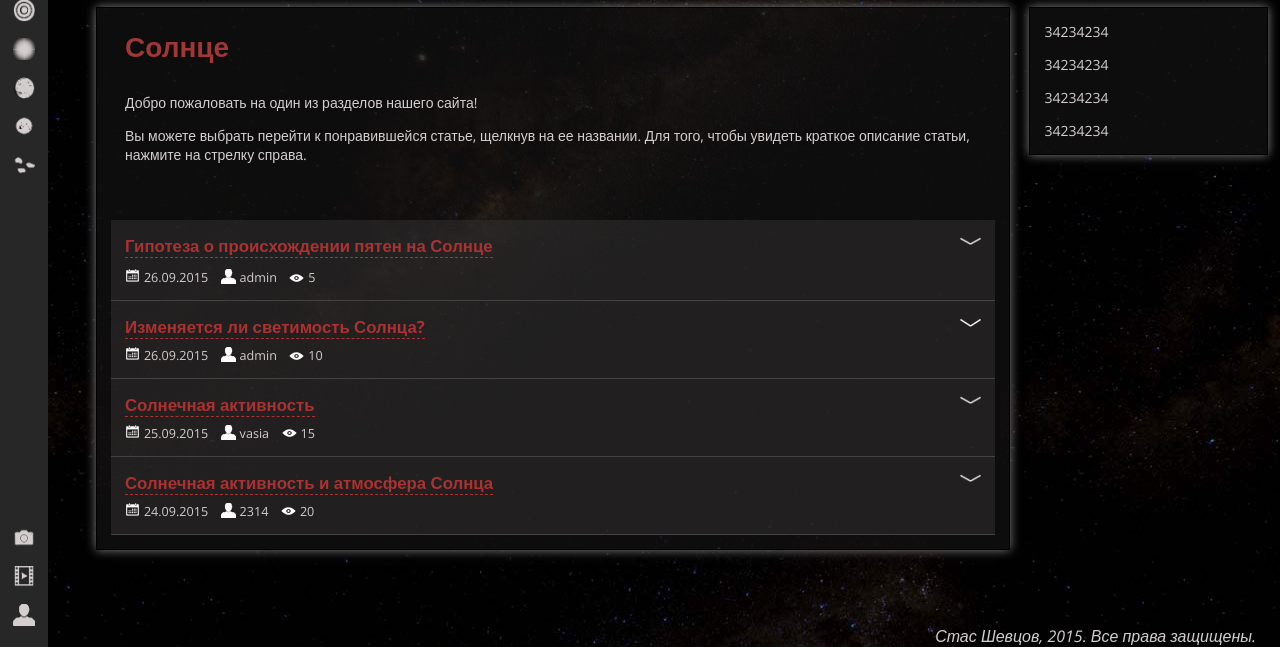
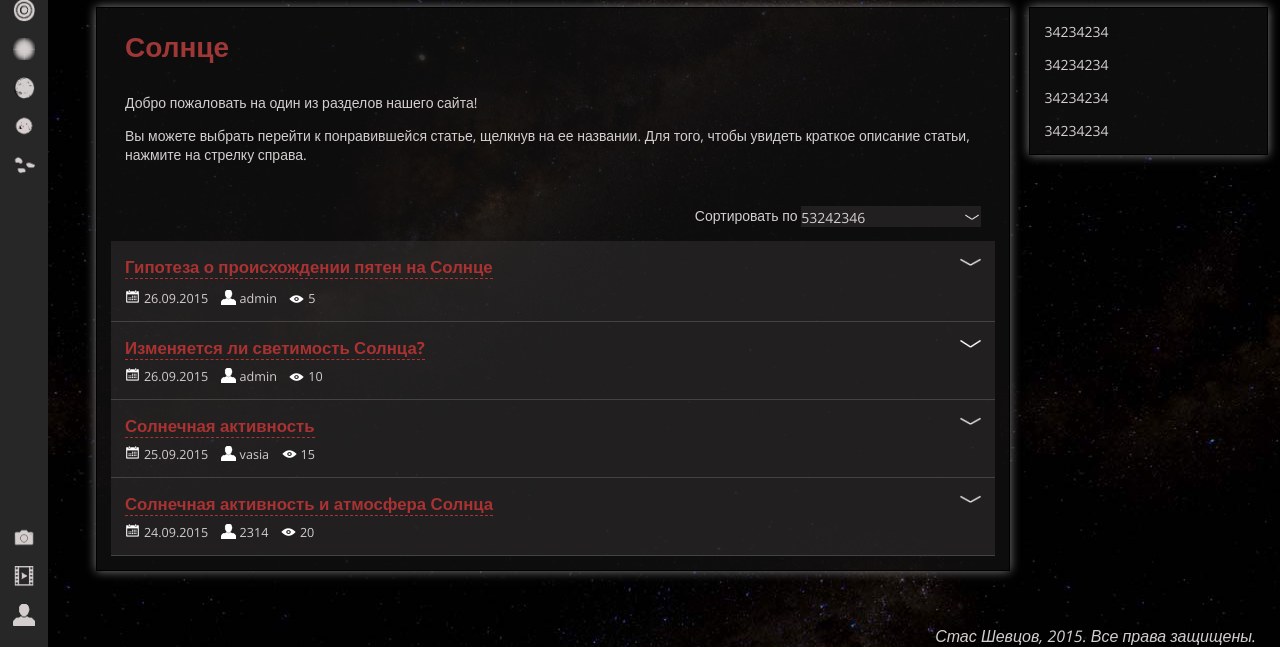
Before and after one commit to blurrybloop/planetsbook, a PHP site: page /read.php in a window 1280 px wide. Shown: the part 153-800 px from the top of the page. Run offline with PHP 8.4, Linux system fonts and the light colour scheme.

Commit message:
комбобокс

```diff
--- a/css/main.css
+++ b/css/main.css
@@ -76,7 +76,12 @@ h1{
 }
 
 .sidebar.expanded .expand {
+    -moz-transform: scale(-1, 1);
+    -webkit-transform: scale(-1, 1);
+    -o-transform: scale(-1, 1);
     transform: scale(-1, 1);
+    filter: FlipH;
+    -ms-filter: "FlipH";
 }
 
 .items > *{
@@ -279,7 +284,7 @@ article{
 
 .desc{
 	white-space: normal;
-	margin: 2em 1em 4em;
+	margin: 2em 1em 2em;
 }
 
 .updown label > img {
@@ -309,7 +314,12 @@ background: url(/img/calender.png) 0 0 no-repeat;
 }
 
 .updown >input[type]:checked + div>label > img{
-	transform: scale(1, -1);
+	-moz-transform: scale(1,-1);
+    -webkit-transform: scale(1, -1);
+    -o-transform: scale(1, -1);
+    transform: scale(1, -1);
+    filter: FlipV;
+    -ms-filter: "FlipV";
 }
 
 
@@ -319,3 +329,79 @@ aside{
     top:0;
     width: 20%;
 }
+
+.combobox{
+    margin-top: 1em;
+    display: inline-block;
+    background-color: rgba(53, 51, 51, .5);
+}
+
+.combobox > div{
+        width: 100%;
+   display: inline-block;
+     position: absolute;
+
+}
+
+.combobox > .options{
+    margin-top: -1em;
+    visibility: hidden;
+    opacity: 0;
+    transition: all .5s;
+       display: block;
+       position: absolute;
+       text-align: left;
+}
+
+.combobox > input[type=checkbox]:checked + .options{
+    margin-top: 0;
+    visibility: visible;
+    opacity: 1;
+}
+
+.combobox > .combohead{
+    display: inline-block;
+    position: relative;
+    visibility: visible;
+      text-align: left;
+        vertical-align: middle;
+}
+
+.combobox > .combohead > div{
+    display: inline-block;
+}
+
+.combobox > div > div{
+
+    padding-right: .5em;
+}
+
+.combobox > .options > div{
+    display: block;
+}
+
+.combobox > div> .arrow{
+    cursor: pointer;
+   position: absolute;
+right:.1em;
+top:0;
+bottom:0;
+    margin-left: 1em;
+    width: 1em;
+    padding-right: 0;
+    margin-right:0;
+     /*background: url(/img/down_arrow.png) no-repeat center;
+    -moz-background-size: 100%; /* Firefox 3.6+ */
+    /*-webkit-background-size: 100%; /* Safari 3.1+ и Chrome 4.0+ */
+    /*-o-background-size: 100%; /* Opera 9.6+ */
+    /*background-size: 100%; /* Современные браузеры */*/*/*/
+}
+
+.arrow > img{
+    top:0;
+    bottom: 0;
+    margin-top: auto;
+    margin-bottom: auto;
+    position: absolute;
+    width: 100%;
+}
--- a/read.php
+++ b/read.php
@@ -39,7 +39,22 @@
                 </header>
                <p>Фотосфера - самый нижний слой атмосферы Солнца, в котором температура довольно быстро убывает от 8000 до 4000 К. Следствием конвективного движения вещества в верхних слоях Солнца является своеобразный вид фотосферы - грануляция. Фотосфера как бы состоит из отдельных зерен - гранул, размеры которых составляют в среднем несколько сотен (до 1000) километров. Гранула- это поток горячего газа, поднимающийся вверх. В темных промежутках между гранулами находится более холодный газ, опускающийся вниз. Каждая гранула существует всего 5-10 мин, затем на ее месте появляется новая, которая отличается от прежней по форме и размерам. Общая наблюдаемая картина при этом не меняется. Вещество фотосферы нагревается за счет энергии, поступающей из недр Солнца, а излучение, которое уходит в межпланетное пространство, уносит энергию, поэтому наружные слои фотосферы охлаждаются. В самых верхних слоях фотосферы плотность вещества составляет 10-3 - 10-4 кг/м3.</p>
             </article>-->
+                       <div style="text-align: right; margin-bottom: 1em;">             Сортировать по
+
+
+                <div class="combobox" style="width: 20%; position: relative; height: 1.5em; margin-right: 2em;">
+
+                    <div class="combohead"><div>53242346</div><label for="c0" class="arrow"><img src="img/down_arrow.png"/></label></div>
+                    <input type="checkbox" id="c0" style="display: none;" />
+                    <div class="options">
+                    <div>43263425</div>
+                    <div>huyhyhuy</div>
+                        <div>9999999</div>
+                    </div>
+                </div>
+           </div>
             <div class="updown">
+
             <input name="radio" id="0" type="radio"/>
             <div>
                 <label for="0"><img src="img/down_arrow.png"/><a href="/">Гипотеза о происхождении пятен на Солнце</a>
@@ -76,6 +91,25 @@
      <?php include("view/slide_menu.php"); ?>
     <?php include("view/footer.php"); ?>
     <script>
+        $('.combobox > .options > div')
+
+        //$(document).ready(function () {
+        //    var t = parseInt($('.combobox > .options > div').css('top'));
+
+        //    $('.combobox').click(function () {
+        //        $('.combobox > .options').css('top', parseInt($('.combobox > .options > div').css('top')));
+        //        $('.combobox > .options').css('height', $('.combobox > .options > div').length *  $('.combobox > .options > div').height());
+
+        //    });
+
+        //    $('.combobox > .options > div').click(function () {
+
+        //        var h = parseInt($(this).css('height'));
+        //        $(this).parent().css('top', (-($(this).parent().children().index(this)) * h) + 'px');
+        //        $('.combobox').css('overflow', 'hidden');
+        //    });
+
+        //});
 
     </script>
 </body>
```
